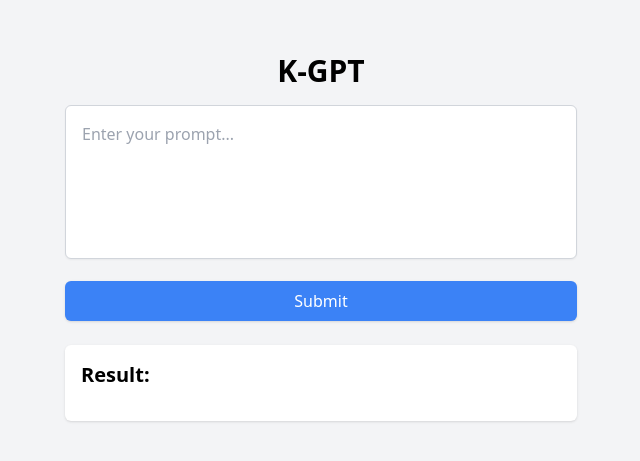
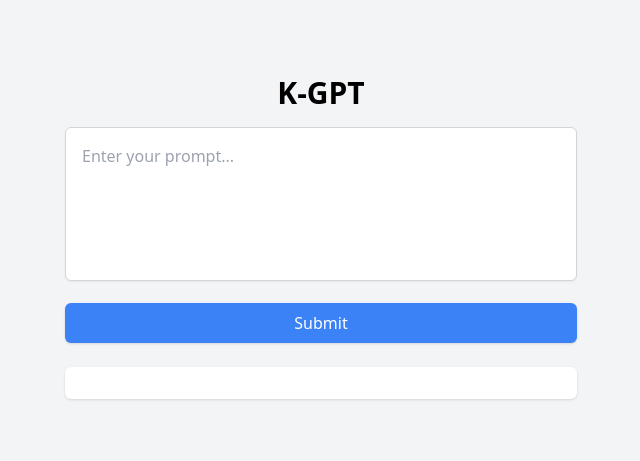
Before and after one commit to sdornel/integrate-llm, a Next.js app: page / in a window 1280 px wide. Shown: the part 159-620 px from the top of the page, without its empty margins (319-959 px from the left). Built offline with nearby package versions, Linux system fonts and the light colour scheme.

Commit message:
ui updates

```diff
--- a/src/app/App.tsx
+++ b/src/app/App.tsx
@@ -10,6 +10,7 @@ export default function Home() {
 
   const handleSubmit = async (event: any) => {
     event.preventDefault();
+    setLoading(true);
     try {
       const response = await axios.post('/api/llm', { prompt });
 
@@ -18,6 +19,8 @@ export default function Home() {
     } catch (error) {
       console.error(error);
       setResult(['Error generating response']);
+    } finally {
+      setLoading(false);
     }
   };
 
@@ -39,13 +42,17 @@ export default function Home() {
           Submit
         </button>
       </form>
+
       <div className="mt-6 w-full max-w-lg bg-white p-4 rounded-md shadow mb-2">
-        <h2 className="text-xl font-semibold mb-4">Result:</h2>
-        {result.map((res, key) => {
-          return (
+        {loading ? (
+          <div className="flex justify-center items-center">
+            <div className="animate-spin rounded-full h-8 w-8 border-t-2 border-b-2 border-blue-500"></div>
+          </div>
+        ) : (
+          result.map((res, key) => (
             <p key={key}>{res}</p>
-          )
-        })}
+          ))
+        )}
       </div>
     </div>
   );
```
